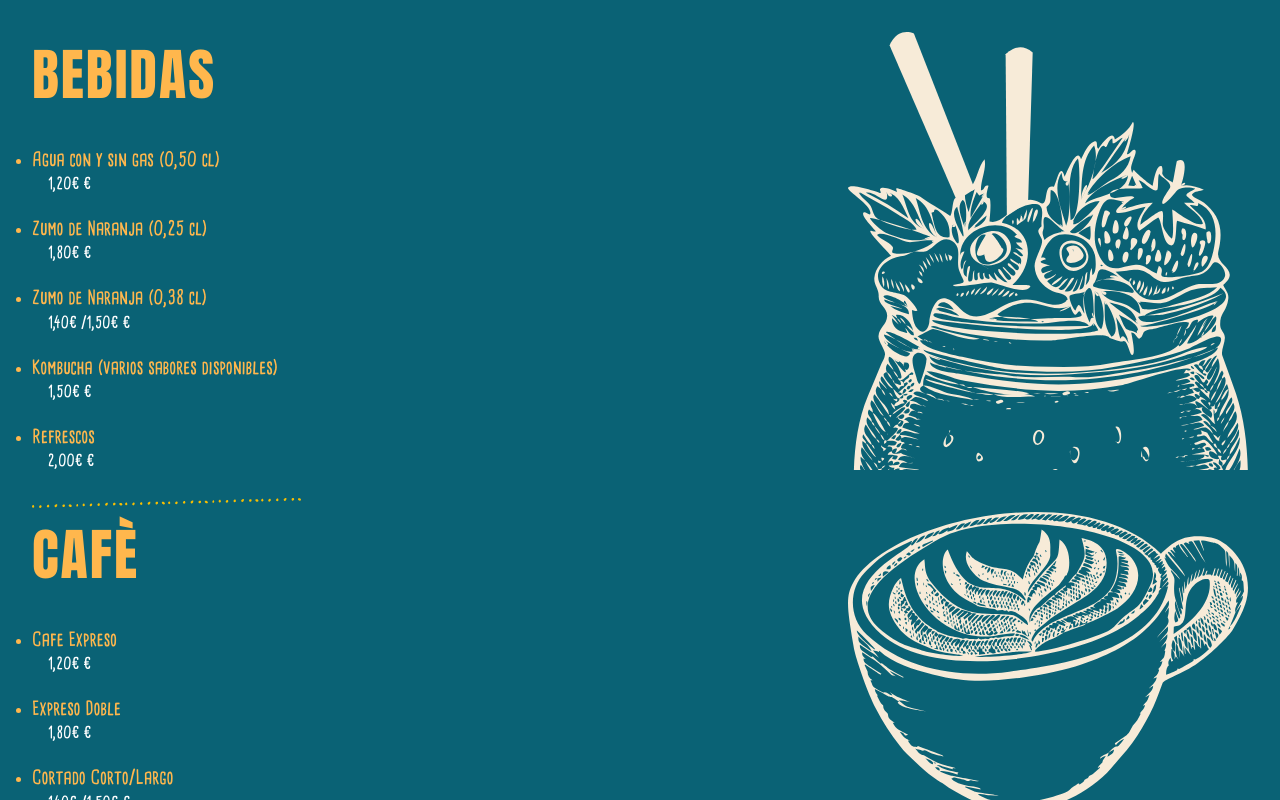
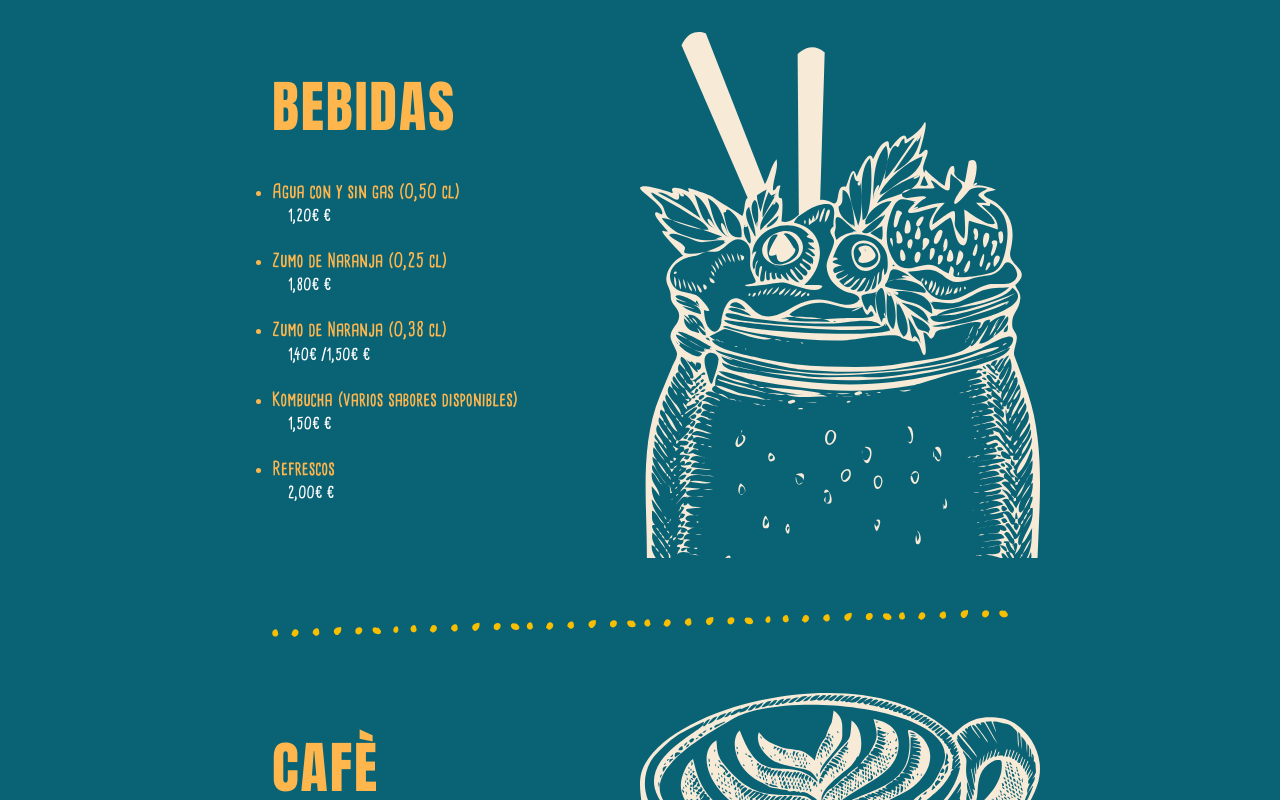
Before and after one commit to algiro/sfc-menu, a React (Vite) app: page / in a window 1280 px wide. Shown: the top 800 px of the page. Built offline with nearby package versions, Linux system fonts and the light colour scheme.

Commit message:
minor UI fixes

```diff
--- a/src/App.jsx
+++ b/src/App.jsx
@@ -2,14 +2,15 @@ import React from 'react'
 import BebidasMenu from './components/BebidasMenu'
 import CafeMenu from './components/CafeMenu'
 import divisionImg from '../images/division.svg';
-
+import './styles/menu.css';
 function App() {
     return (
         <div>
+
             <BebidasMenu />
-            <div><img src={divisionImg} /></div>
+            <div className='menu-container centered-div'><img src={divisionImg} className='filler-div' /></div>
             <CafeMenu />
-        </div>
+        </div >
     )
 }
 
--- a/src/components/BebidasMenu.jsx
+++ b/src/components/BebidasMenu.jsx
@@ -6,12 +6,9 @@ import '../styles/menu.css';
 const CafeMenu = () => {
   return (
     <div
-      className="min-h-screen p-8 text-amber-400"
+      className="min-h-screen p-8 text-amber-400 menu-container centered-div"
       style={{
-        backgroundColor: '#0A6275',
-        backgroundImage: `url(${bebidaImg})`,
-        backgroundRepeat: "no-repeat",
-        backgroundPosition: "right top",
+        '--bg-image': `url(${bebidaImg})`,
         backgroundSize: '400px', // default size for large screens
         '@media (max-width: 768px)': {
           backgroundSize: '200px', // medium screens
@@ -19,10 +16,11 @@ const CafeMenu = () => {
         '@media (max-width: 480px)': {
           backgroundSize: '120px', // small screens
         }
+
       }}
     >
       <div className="max-w-2xl mx-auto">
-        <h1>BEBIDAS</h1>
+        <h1 className='section-title'>BEBIDAS</h1>
         <div className="mb-8">
           <ul className="space-y-4">
             {bebidas
--- a/src/components/CafeMenu.jsx
+++ b/src/components/CafeMenu.jsx
@@ -6,7 +6,7 @@ import '../styles/menu.css';
 const CafeMenu = () => {
   return (
     <div
-      className="min-h-screen p-8 text-amber-400"
+      className="min-h-screen p-8 text-amber-400 menu-container centered-div"
       style={{
         backgroundColor: '#0A6275',
         backgroundImage: `url(${cafeGrande})`,
@@ -22,7 +22,7 @@ const CafeMenu = () => {
       }}
     >
       <div className="max-w-2xl mx-auto">
-        <h1>CAFÈ</h1>
+        <h1 className='section-title'>CAFÈ</h1>
         <div className="mb-8">
           <ul className="space-y-4">
             {cafes
--- a/src/styles/menu.css
+++ b/src/styles/menu.css
@@ -7,8 +7,9 @@
 
 /* Apply the font to specific elements */
 .menu-container {
-  font-family: 'CardenioModern', sans-serif; /* Include fallback font */
-  min-height: 100vh;
+  font-family: 'CardenioModern', sans-serif;
+  max-width: 800px;
+  /* Include fallback font */
   padding: 2rem;
   color: #FFB74D;
   background-color: #0A6275;
@@ -34,3 +35,13 @@
 h1 {
   font-family: 'CardenioModern', sans-serif;
 }
+
+.centered-div {
+  margin: 0 auto;
+  width: auto;
+}
+
+.filler-div {
+  margin: 20px 0;
+  width: 100%;
+}
```
